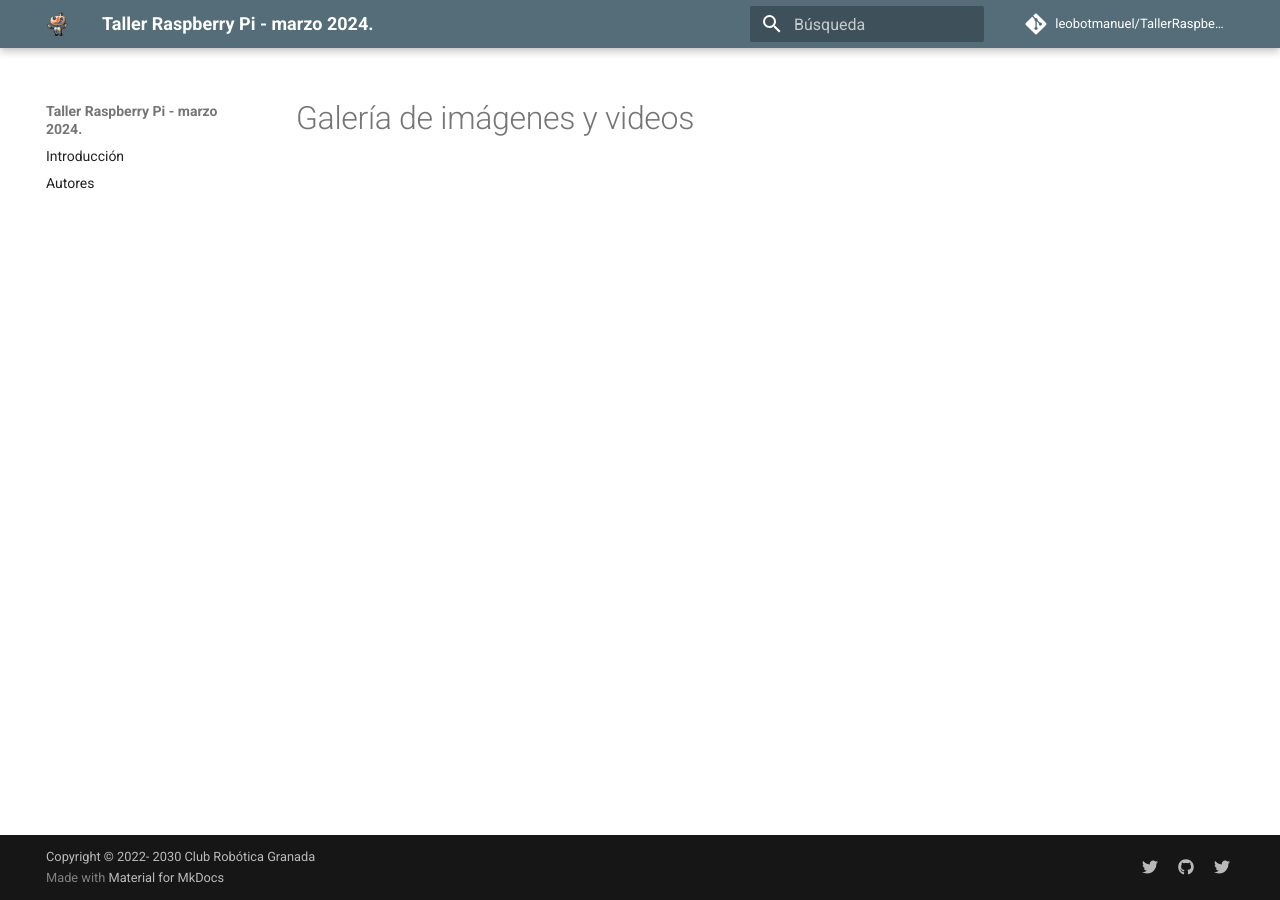
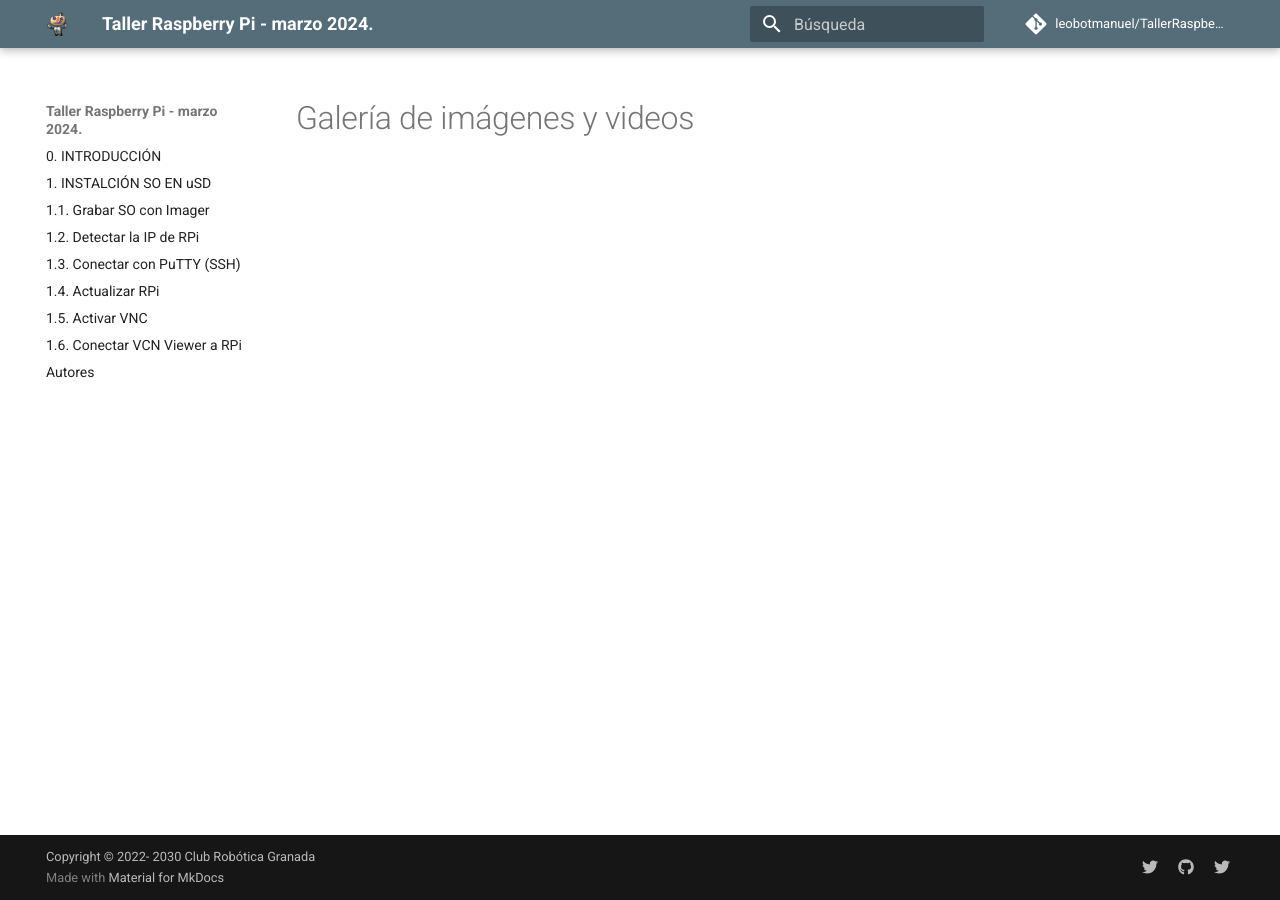
Before and after one commit to leobotmanuel/TallerRaspberryPi, an MkDocs documentation site: the page built from docs/imagenes.md, in a window 1280 px wide. Built offline with MkDocs 1.6.1 and Material for MkDocs 9.7.7, drawn with Linux system fonts in a browser that asks for light colours; comment, search, counter and statistics services are not loaded.

Commit message:
indice 1

```diff
--- a/mkdocs.yml
+++ b/mkdocs.yml
@@ -31,13 +31,15 @@ extra:
 # 5. Navegación
 nav:
   # Modelo para empezar: Intro, Info del autor y la instalación
-  - Introducción: index.md
+  - 0. INTRODUCCIÓN: index.md
+  - 1. INSTALCIÓN SO EN uSD: instSOuSD.md
+  - 1.1. Grabar SO con Imager: instalacion/grabarImager.md
+  - 1.2. Detectar la IP de RPi: instalacion/detectarIP.md
+  - 1.3. Conectar con PuTTY (SSH): instalacion/conexionSSH.md
+  - 1.4. Actualizar RPi: instalacion/actualizarRPi.md
+  - 1.5. Activar VNC: instalacion/activarVNC.md
+  - 1.6. Conectar VCN Viewer a RPi: instalacion/conectarVNC.md
   #- Hardware: hardware.md
-  #- EscornaRover Explorador: escornarover.md
-  #  - EscornaRover Explorador: misionMarte/explorador.md
-  #  - Rover Marciano: misionMarte/rover.md
-  #  - Galeria: misionMarte/galeria.md
-  #  - Colaboradores: misionMarte/colaboradores.md
   - Autores: about.md
 
 # 6. Google Analytics
```
Also changed, not shown: docs/index.md (+1 -1 lines), docs/instSOuSD.md (added, +15 -0 lines), docs/img/instSOuSD/sistemaRPi.png (added), docs/instalacion/activarVNC.md (added), docs/instalacion/actualizarRPi.md (added), docs/instalacion/conectarVNC.md (added), docs/instalacion/conexonSSH.md (added), docs/instalacion/detectarIP.md (added), docs/instalacion/grabarImager.md (added), 1 other file.
